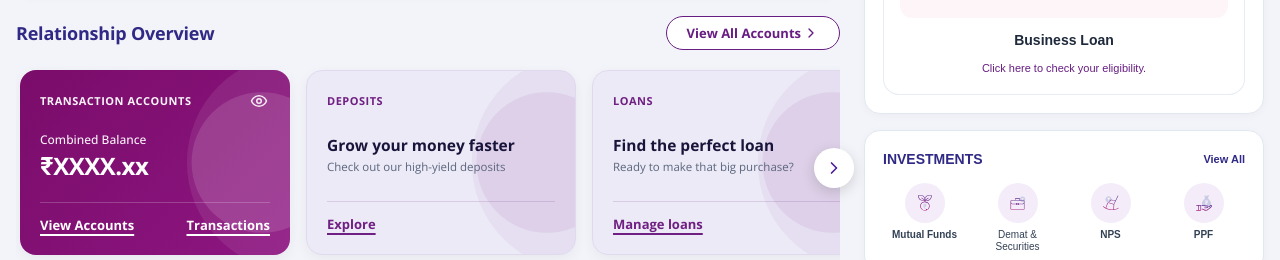
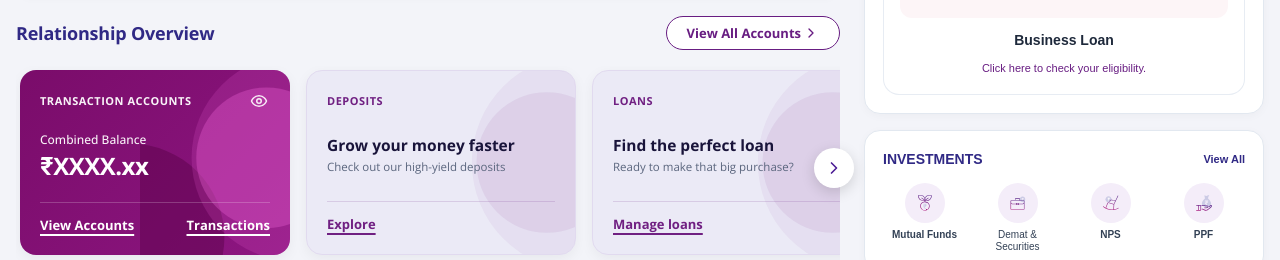
Before and after one commit to umeshchandra0980/sbi, a Next.js app in the folder sbi-banking/frontend/: page /dashboard in a window 1280 px wide. Shown: the part 549-809 px from the top of the page. Built offline with nearby package versions, Linux system fonts and the light colour scheme.

Commit message:
Update Transaction Accounts background rings structure to render correct overlapping circles

```diff
--- a/sbi-banking/frontend/src/components/banking/RelationshipOverviewCards.tsx
+++ b/sbi-banking/frontend/src/components/banking/RelationshipOverviewCards.tsx
@@ -104,8 +104,9 @@
           <div className="rel-card rel-card-transaction">
             <div className="rel-card-bg-circles">
               <svg viewBox="0 0 160 180" fill="none" xmlns="http://www.w3.org/2000/svg">
-                <circle cx="130" cy="90" r="75" fill="#ffffff" fillOpacity="0.12" />
-                <circle cx="165" cy="90" r="115" fill="#ffffff" fillOpacity="0.08" />
+                <circle cx="-10" cy="170" r="100" fill="#580045" fillOpacity="0.45" />
+                <circle cx="135" cy="85" r="75" fill="#e85fd2" fillOpacity="0.35" />
+                <circle cx="165" cy="85" r="110" fill="#e85fd2" fillOpacity="0.18" />
               </svg>
             </div>
 
```
